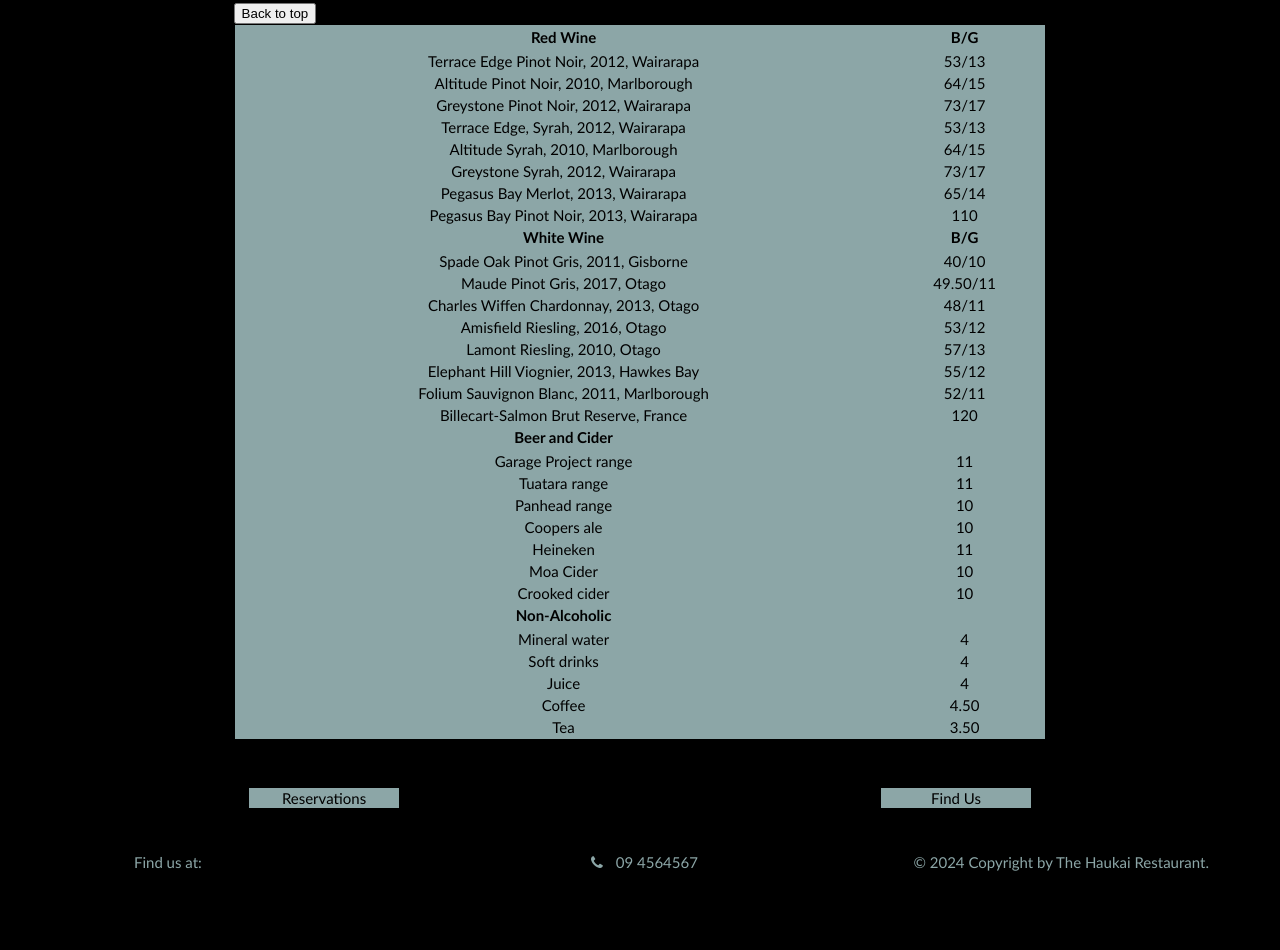
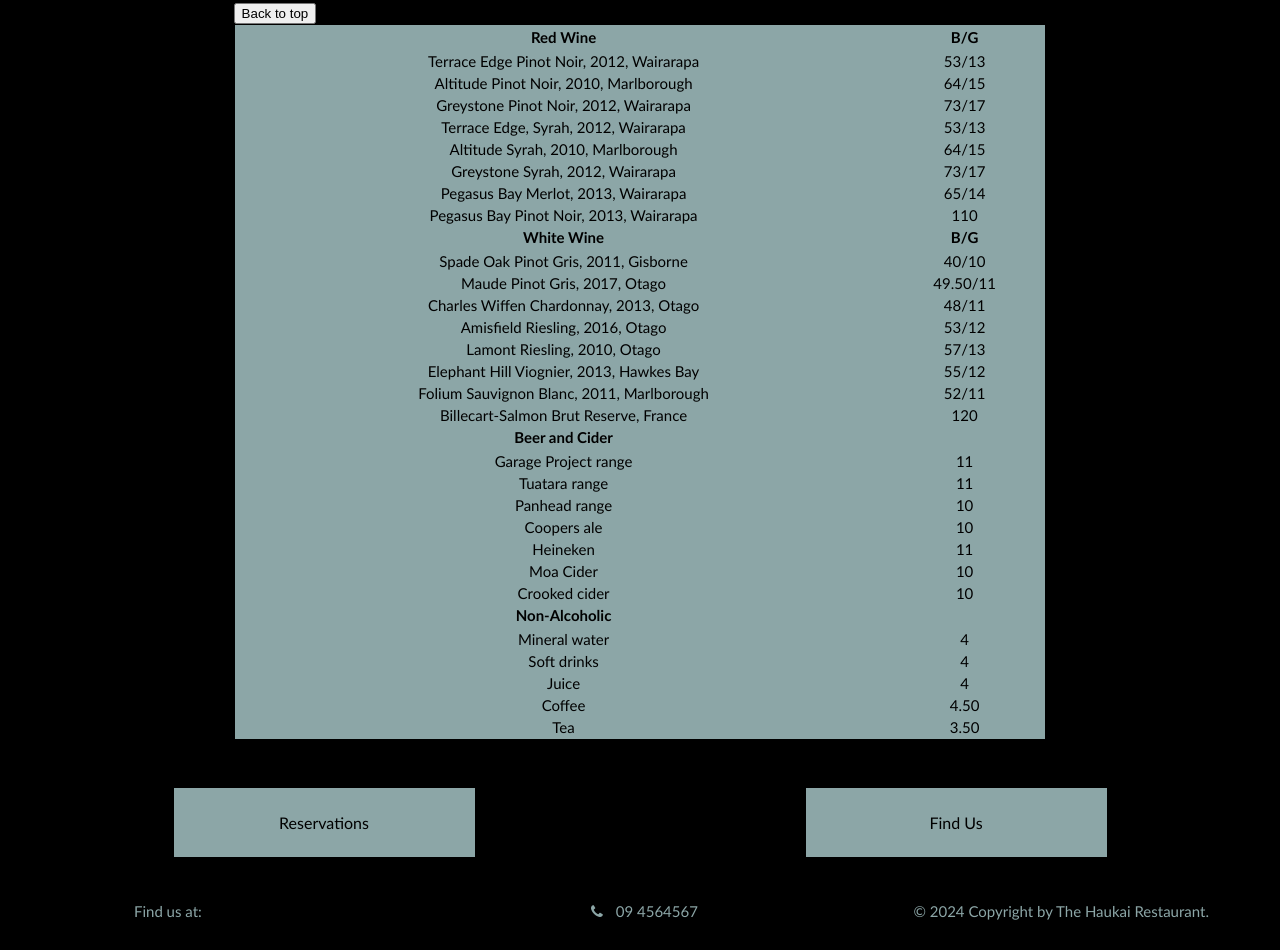
Before and after one commit to CLaffan/haukai-restaurant, a plain HTML site: page menu/menu.html in a window 1280 px wide. Shown: the part 2150-3100 px from the top of the page. Before the commit the page ends 3051 px from the top, so only its background shows below. Drawn offline with Linux system fonts and the light colour scheme.

Commit message:
button menu

```diff
--- a/styles/default.css
+++ b/styles/default.css
@@ -52,7 +52,6 @@ body {
   font-size: 15px;
   background-color: black;
   color: #8CA6A7;
-  cursor: pointer;
 }
 
 .about-img {
@@ -188,15 +187,18 @@ div.buttonContainer {
 }
 
 .buttonMenu {
-  width: 25%;
   font-family: "Trebuchet MS", Helvetica, sans-serif;;
   background-color: #8CA6A7;
   border: none;
   color: black;
+  padding: 25px;
   text-align: center;
   text-decoration: none;
-  font-size: 15px;
+  display: block;
+  width: 50%;
+  font-size: 16px;
   cursor: pointer;
+  margin: auto;
 }
 
 /*styling for all links on page*/
```
